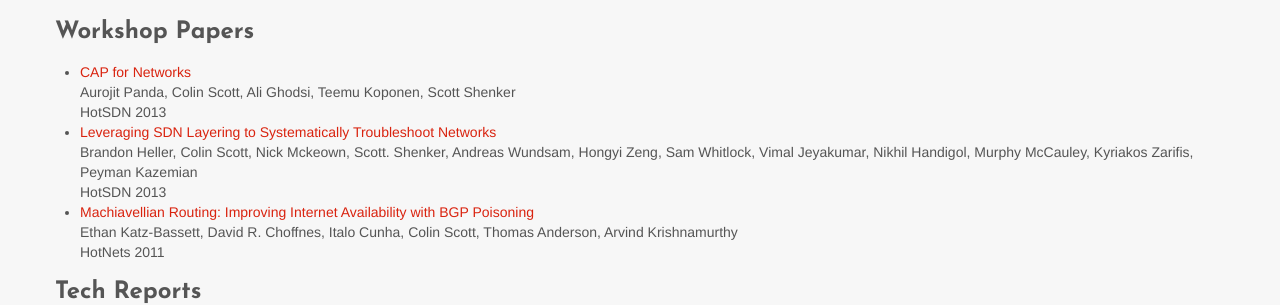
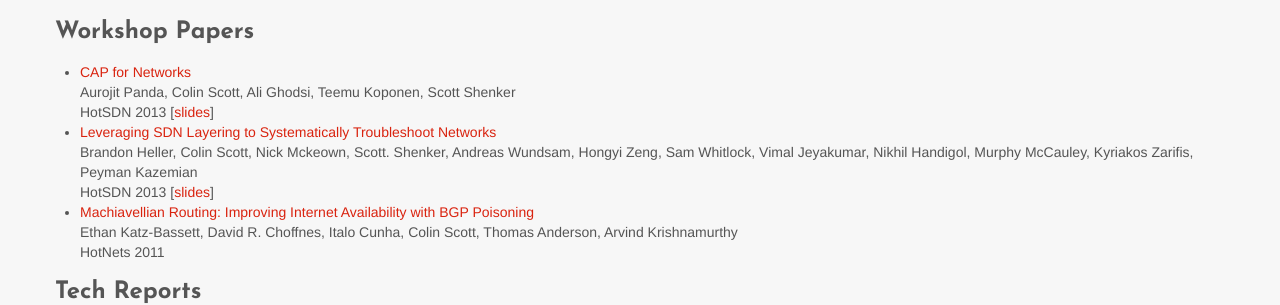
Before and after one commit to colin-scott/personal_website, a Jekyll site: the page built from publications.html, in a window 1280 px wide and 1290 px high. Shown: the part 538-843 px from the top of the window. Built offline with Jekyll 4.4.1, drawn with Linux system fonts in a browser that asks for light colours; Markdown is read by kramdown in place of the engine named in the settings.

Commit message:
Add slides from talks

```diff
--- a/publications.html
+++ b/publications.html
@@ -48,7 +48,7 @@ description: "Colin Scott's projects and publications"
 <ul>
    <li><a href="http://www.eecs.berkeley.edu/~rcs/research/cap-paper.pdf">CAP for Networks</a></br>
    Aurojit Panda, Colin Scott, Ali Ghodsi, Teemu Koponen, Scott Shenker</br>
-   HotSDN 2013
+   HotSDN 2013 [<a href="http://www.eecs.berkeley.edu/~rcs/research/cap_hotsdn.key">slides</a>]
    </li>
 
    <li><a href="http://www.eecs.berkeley.edu/~rcs/research/vision-paper.pdf">Leveraging SDN Layering to Systematically Troubleshoot
@@ -56,7 +56,7 @@ description: "Colin Scott's projects and publications"
    Brandon Heller, Colin Scott, Nick Mckeown, Scott. Shenker, Andreas Wundsam,
      Hongyi Zeng, Sam Whitlock, Vimal Jeyakumar, Nikhil Handigol, Murphy McCauley,
      Kyriakos Zarifis, Peyman Kazemian<br/>
-   HotSDN 2013
+     HotSDN 2013 [<a href="http://www.eecs.berkeley.edu/~rcs/research/SDN_Troubleshooting_HotSDN.pptx">slides</a>]
    </li>
 
    <li><a href="http://lifeguard.cs.washington.edu">Machiavellian Routing: Improving Internet Availability with BGP Poisoning</a></br>
@@ -67,8 +67,7 @@ description: "Colin Scott's projects and publications"
 <h3>Tech Reports</h3>
 <ul>
    <li><a href="http://www.eecs.berkeley.edu/Pubs/TechRpts/2012/EECS-2012-201.html">Enabling Rural Connectivity with SDN</a></br>
-   Shaddi Hasan, Yahel Ben David, Colin Scott,  Eric Brewer,  Scott
-   Shenker</br>
+   Shaddi Hasan, Yahel Ben David, Colin Scott,  Eric Brewer,  Scott Shenker</br>
    UCB EECS 2012</br>
    </li>
 </ul>
```
